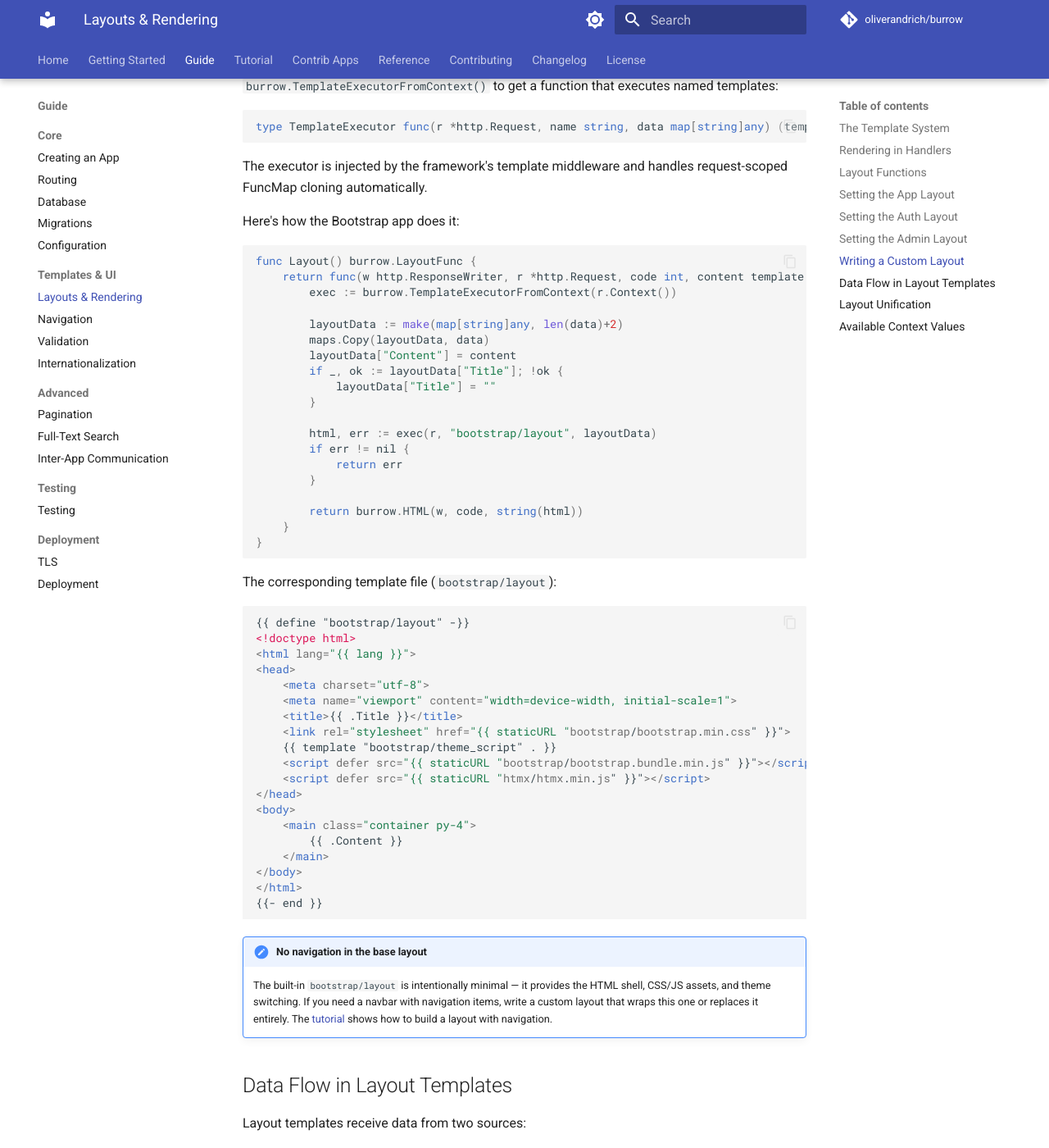
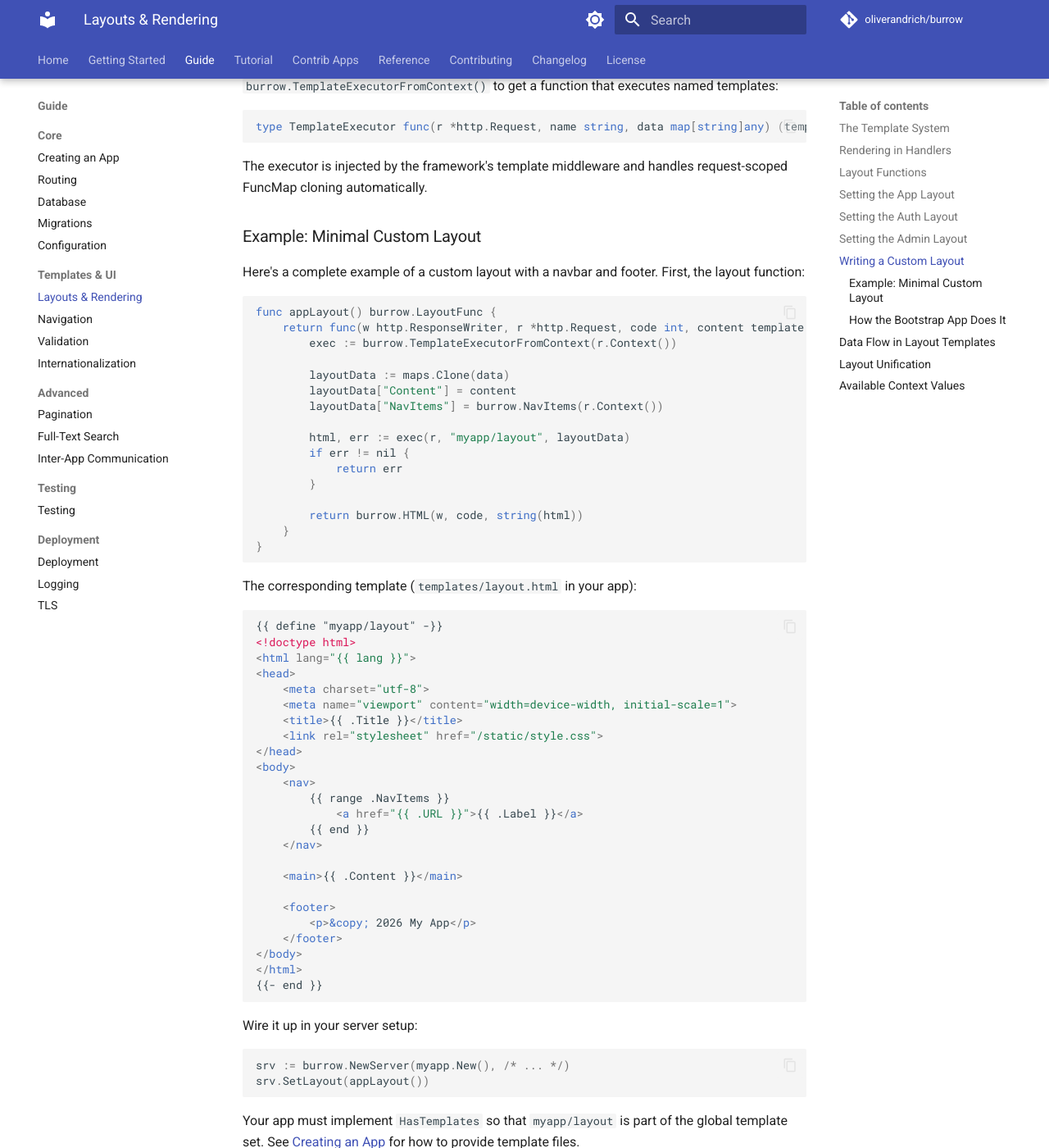
Before and after one commit to oliverandrich/burrow, an MkDocs documentation site: the page built from docs/guide/layouts.md, in a window 1280 px wide and 1400 px high, scrolled down 3101 px. Shown: the whole window at 82% size. Built offline with MkDocs 1.6.1 and Material for MkDocs 9.7.7, drawn with Linux system fonts in a browser that asks for light colours; comment, search, counter and statistics services are not loaded; some of the changed text lies outside the part shown.

Commit message:
docs: improve deployment, layouts, logging, i18n, fts5, and configuration guides
- Restructure deployment page: add intro with options table, reorder
  sections (bare metal → systemd → Docker → graceful restart)
- Add logging guide explaining slog configuration (text, JSON, third-party)
- Add custom LayoutFunc example to layouts guide
- Add template function availability note to i18n guide
- Add working example reference to FTS5 guide
- Link to urfave/cli flag documentation in configuration guide
- Reorder nav: deployment before TLS, add logging page

````diff
--- a/docs/guide/layouts.md
+++ b/docs/guide/layouts.md
@@ -124,7 +124,70 @@ type TemplateExecutor func(r *http.Request, name string, data map[string]any) (t
 
 The executor is injected by the framework's template middleware and handles request-scoped FuncMap cloning automatically.
 
-Here's how the Bootstrap app does it:
+### Example: Minimal Custom Layout
+
+Here's a complete example of a custom layout with a navbar and footer. First, the layout function:
+
+```go
+func appLayout() burrow.LayoutFunc {
+    return func(w http.ResponseWriter, r *http.Request, code int, content template.HTML, data map[string]any) error {
+        exec := burrow.TemplateExecutorFromContext(r.Context())
+
+        layoutData := maps.Clone(data)
+        layoutData["Content"] = content
+        layoutData["NavItems"] = burrow.NavItems(r.Context())
+
+        html, err := exec(r, "myapp/layout", layoutData)
+        if err != nil {
+            return err
+        }
+
+        return burrow.HTML(w, code, string(html))
+    }
+}
+```
+
+The corresponding template (`templates/layout.html` in your app):
+
+```html
+{{ define "myapp/layout" -}}
+<!doctype html>
+<html lang="{{ lang }}">
+<head>
+    <meta charset="utf-8">
+    <meta name="viewport" content="width=device-width, initial-scale=1">
+    <title>{{ .Title }}</title>
+    <link rel="stylesheet" href="/static/style.css">
+</head>
+<body>
+    <nav>
+        {{ range .NavItems }}
+            <a href="{{ .URL }}">{{ .Label }}</a>
+        {{ end }}
+    </nav>
+
+    <main>{{ .Content }}</main>
+
+    <footer>
+        <p>&copy; 2026 My App</p>
+    </footer>
+</body>
+</html>
+{{- end }}
+```
+
+Wire it up in your server setup:
+
+```go
+srv := burrow.NewServer(myapp.New(), /* ... */)
+srv.SetLayout(appLayout())
+```
+
+Your app must implement `HasTemplates` so that `myapp/layout` is part of the global template set. See [Creating an App](creating-an-app.md#step-6-assemble-the-app) for how to provide template files.
+
+### How the Bootstrap App Does It
+
+Here's how the built-in Bootstrap app implements the same pattern:
 
 ```go
 func Layout() burrow.LayoutFunc {
--- a/mkdocs.yml
+++ b/mkdocs.yml
@@ -76,8 +76,9 @@ nav:
       - Testing:
           - Testing: guide/testing.md
       - Deployment:
+          - Deployment: guide/deployment.md
+          - Logging: guide/logging.md
           - TLS: guide/tls.md
-          - Deployment: guide/deployment.md
   - Tutorial:
       - Overview: tutorial/index.md
       - "Part 1: Setup & First View": tutorial/part1.md
````
Also changed, not shown: docs/guide/configuration.md (+1 -1 lines), docs/guide/deployment.md (+56 -44 lines), docs/guide/fts5.md (+4 -0 lines), docs/guide/i18n.md (+2 -0 lines), docs/guide/logging.md (added, +83 -0 lines).
